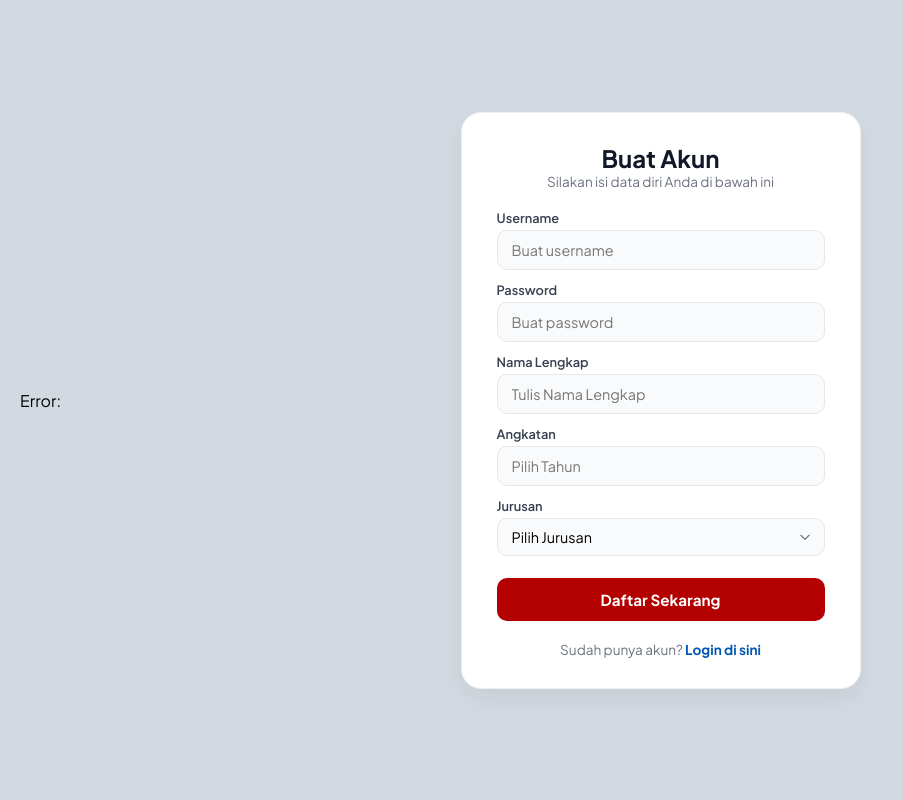
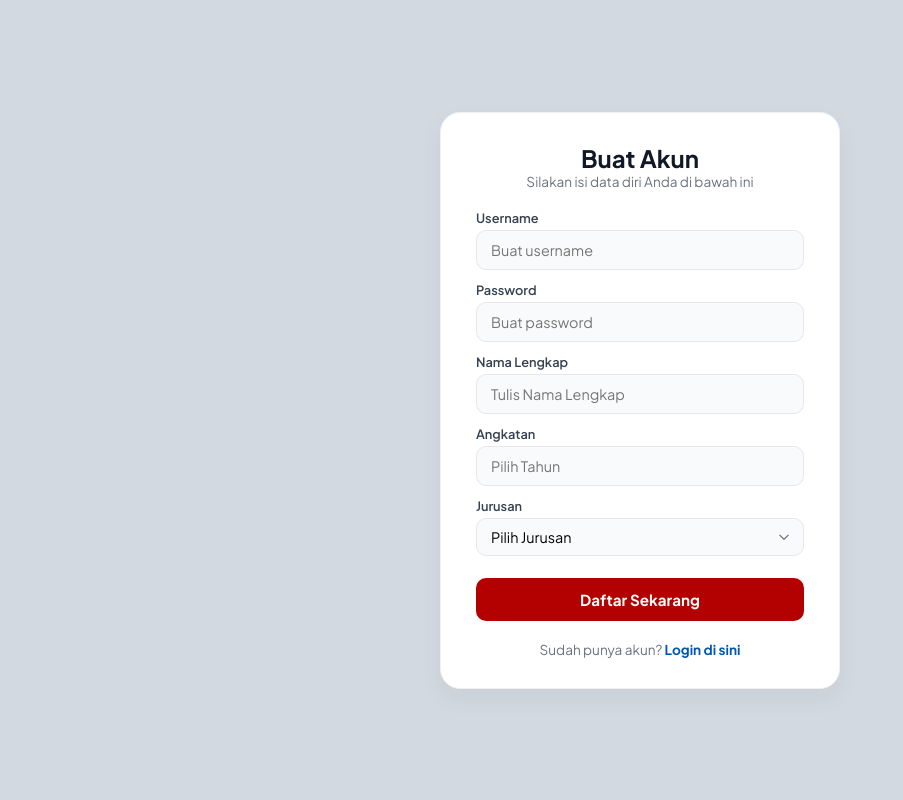
Before and after one commit to beningprasasti/LatihanUKK, a PHP site: page /register.php in a window 1280 px wide. Shown: the whole page, without its empty margins (0-903 px from the left). Run offline with PHP 8.4, Linux system fonts and the light colour scheme.

Commit message:
Update register.php

```diff
--- a/register.php
+++ b/register.php
@@ -1,5 +1,6 @@
 <?php
 include 'koneksi.php';
+
 
 if (isset($_POST['register'])) {
     $username = $_POST['username'];
@@ -24,8 +25,10 @@ if (isset($_POST['register'])) {
         header("Location: login.php");
         exit();
     } else {
-        echo "Error: " . mysqli_error($conn);
-    }
+            $error = "gagal";
+        }
+
+
 ?>
 
 <!DOCTYPE html>
```
